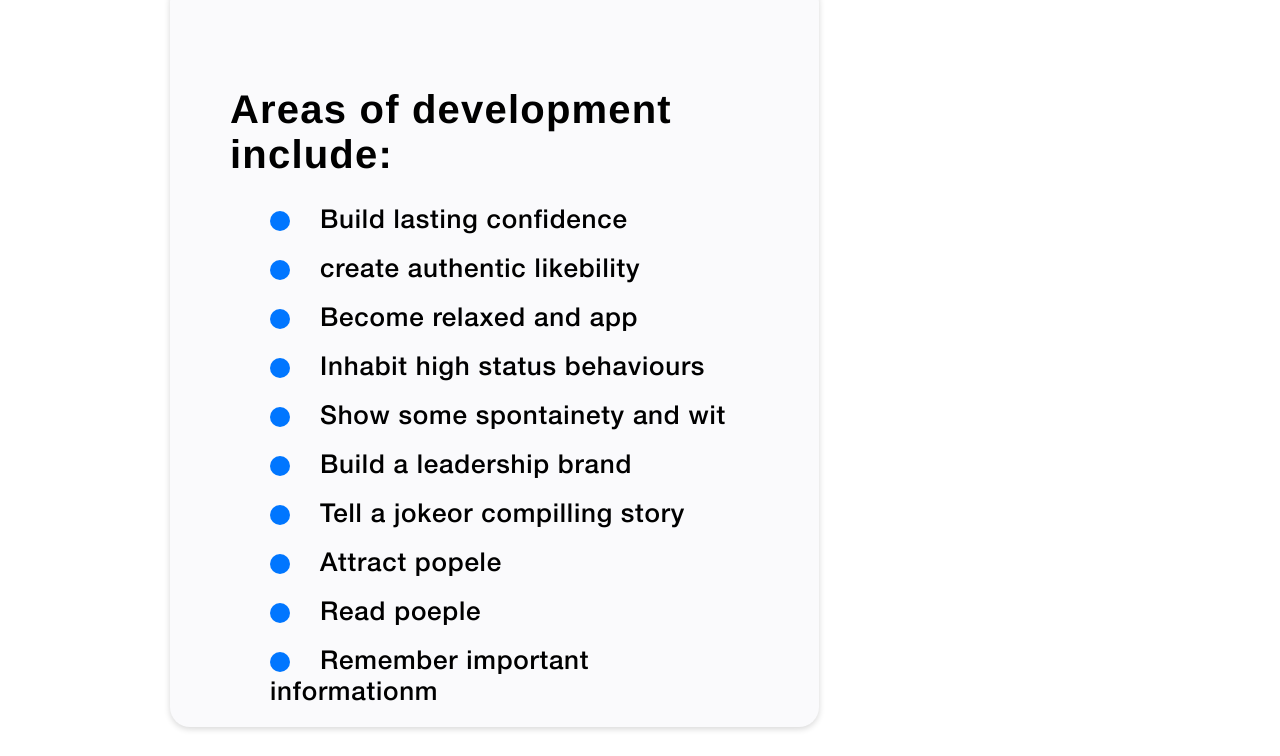
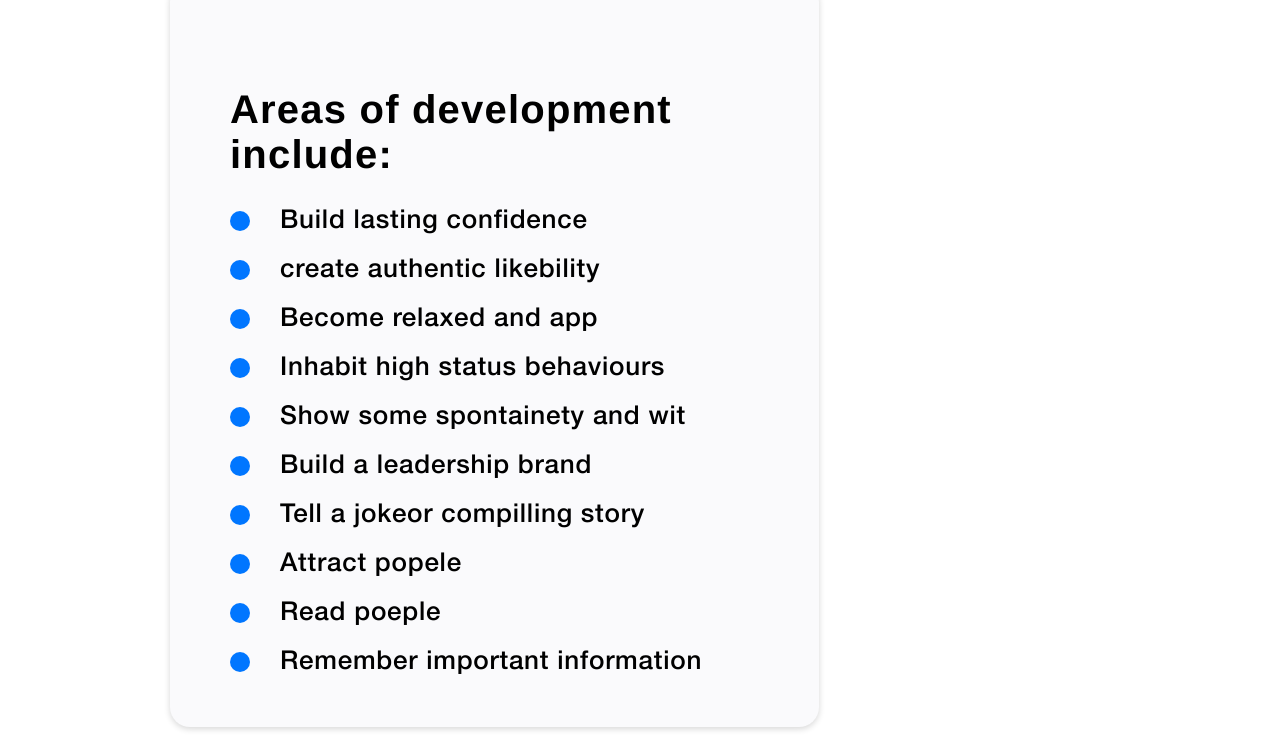
Before and after one commit to arpansharma143/Html_css_first_test, a plain HTML site: page index.html in a window 1280 px wide. Shown: the part 2255-3011 px from the top of the page. Drawn offline with Linux system fonts and the light colour scheme.

Commit message:
changes2

```diff
--- a/index.html
+++ b/index.html
@@ -110,7 +110,7 @@
             <li>Tell a jokeor compilling story</li>
             <li>Attract popele</li>
             <li>Read poeple</li>
-            <li>Remember important informationm</li>
+            <li>Remember important information</li>
           </ul>
         </div>
       </article>
--- a/main.css
+++ b/main.css
@@ -207,6 +207,7 @@ main .list h5 {
 }
 
 main .list ul {
+  padding: 0;
   font-size: 26px;
   letter-spacing: 0.78px;
   /* font-weight: 500; */
```
